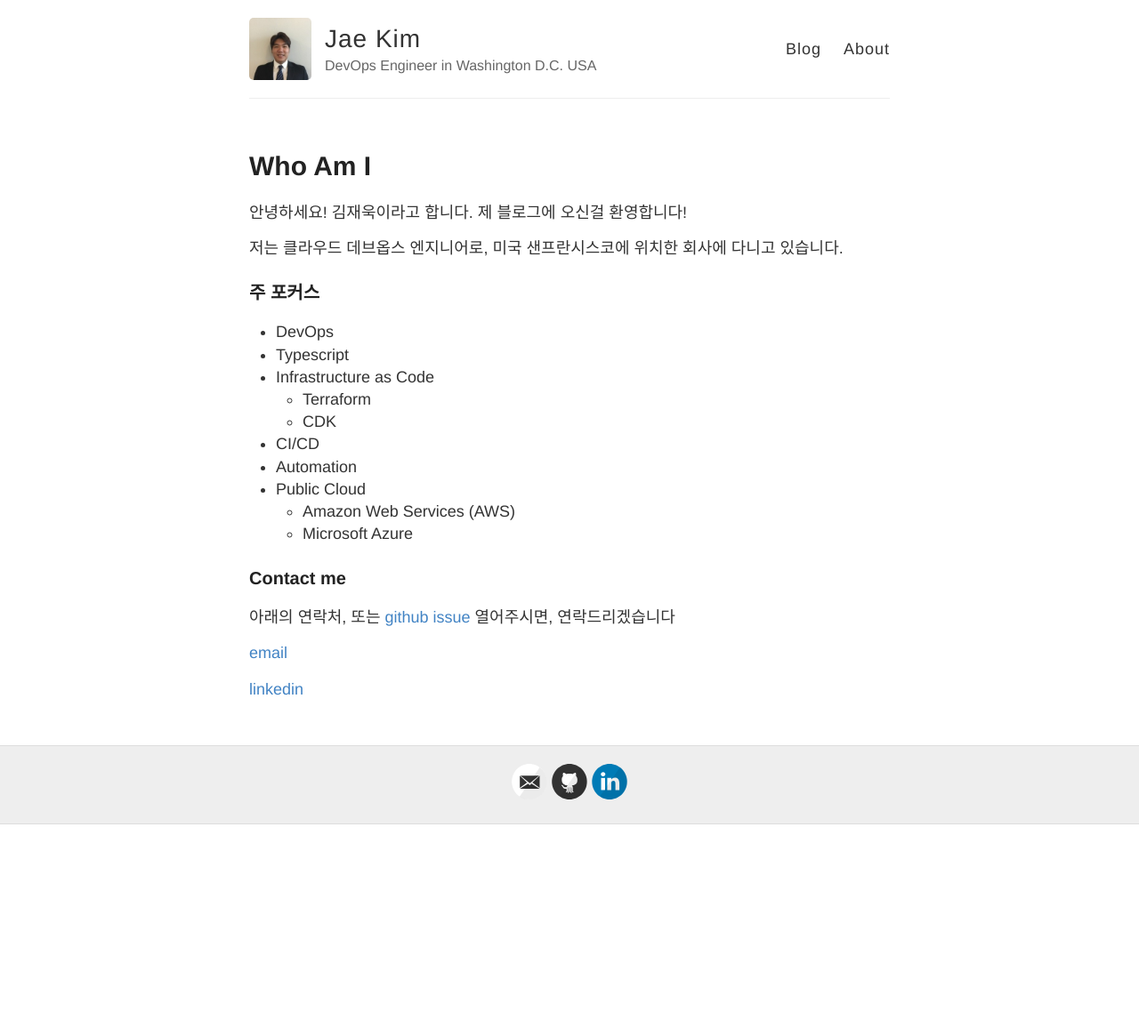
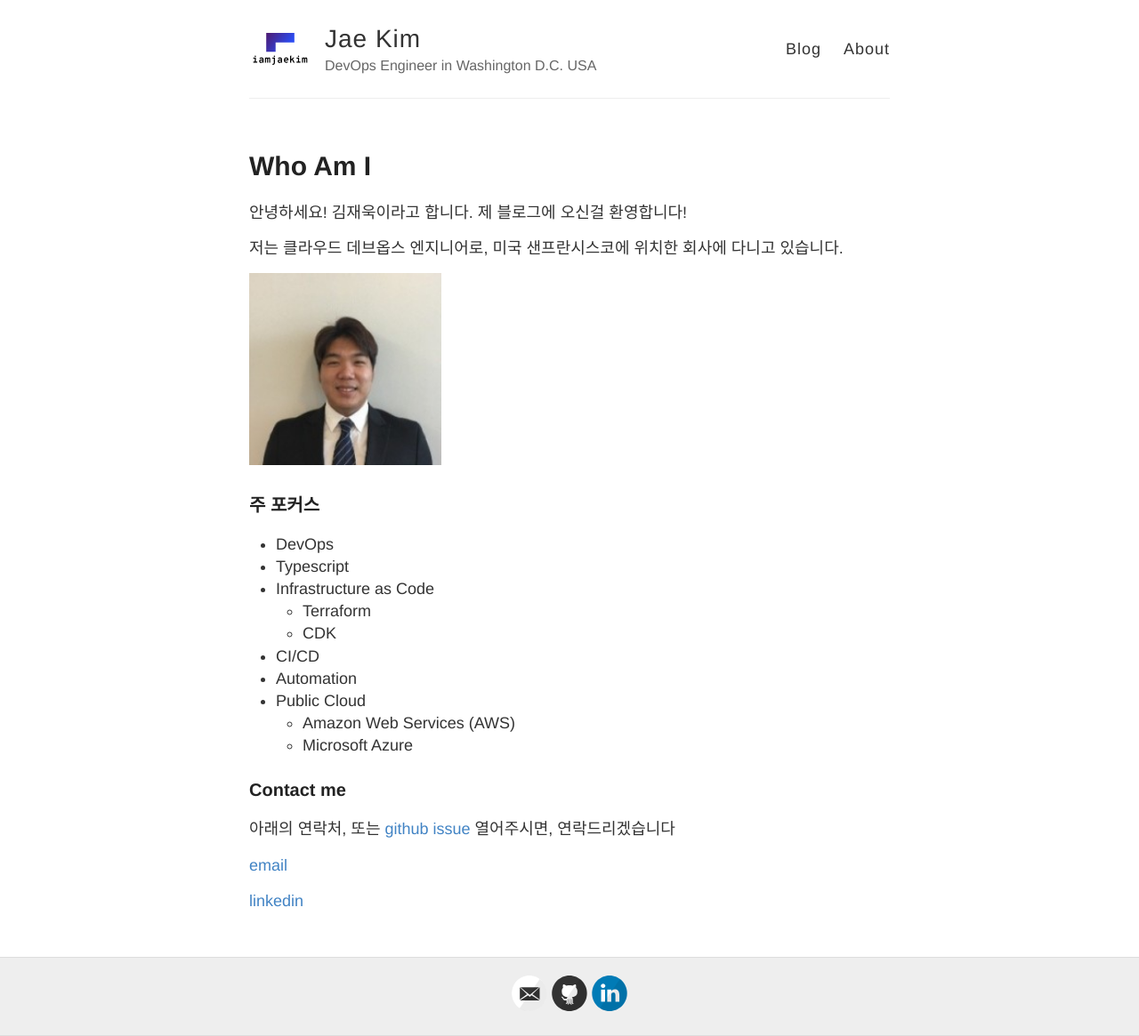
Before and after one commit to iamjaekim/iamjaekim.github.io, a Jekyll site: the page built from about.md, in a window 1280 px wide. Shown: the whole page at 89% size. Built offline with Jekyll 4.4.1, drawn with Linux system fonts in a browser that asks for light colours; before the commit the page ends 927 px from its top, so only the background shows below that.

Commit message:
update logo

```diff
--- a/_config.yml
+++ b/_config.yml
@@ -9,7 +9,7 @@ name: Jae Kim
 description: DevOps Engineer in Washington D.C. USA
 
 # URL of your avatar or profile pic (you could use your GitHub profile pic)
-avatar: images/self.jpeg
+avatar: images/default.svg
 
 #
 # Flags below are optional
--- a/about.md
+++ b/about.md
@@ -8,6 +8,7 @@ permalink: /about/
 
 저는 클라우드 데브옵스 엔지니어로, 미국 샌프란시스코에 위치한 회사에 다니고 있습니다.
 
+![self](../images/self.jpeg){: width="30%" height="30%"}
 
 ### 주 포커스
 
```
Also changed, not shown: images/default.svg (added).
